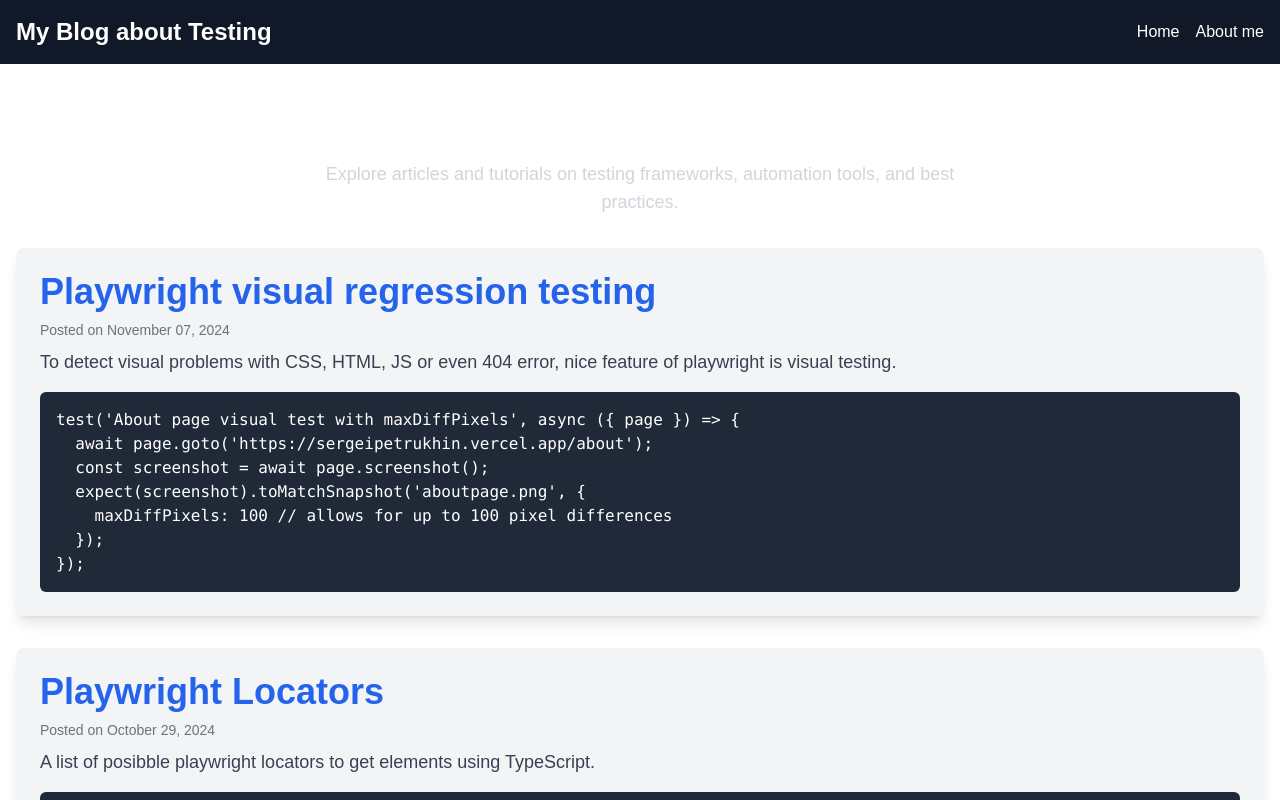
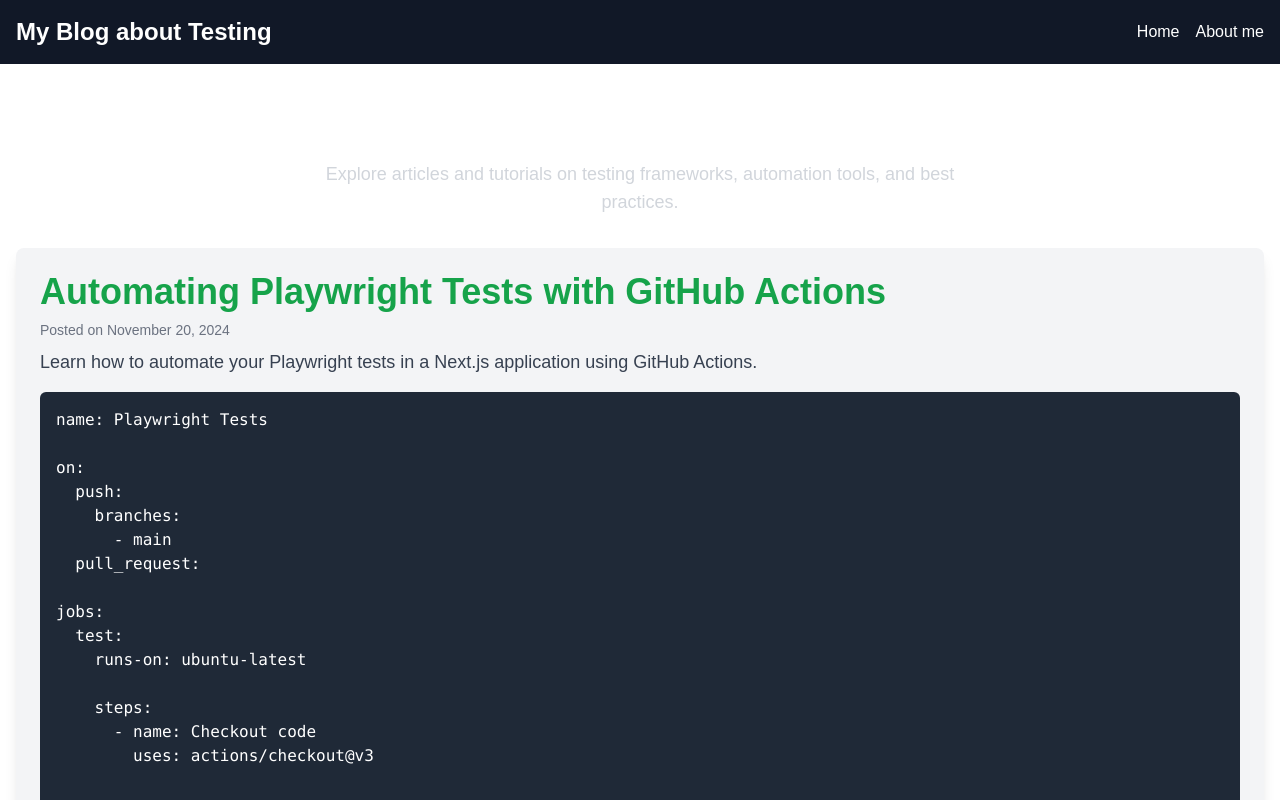
Before and after one commit to juvezz/sergeipetrukhin, a Next.js app: page / in a window 1280 px wide. Shown: the top 800 px of the page. Built offline with nearby package versions, Linux system fonts and the light colour scheme.

Commit message:
add new post to main page

```diff
--- a/src/app/page.tsx
+++ b/src/app/page.tsx
@@ -23,6 +23,36 @@
             Explore articles and tutorials on testing frameworks, automation tools, and best practices.
           </p>
         </div>
+        <Link href="/github-actions">
+          <section className="mb-8 cursor-pointer bg-gray-100 p-6 rounded-lg shadow-lg hover:bg-gray-200 transition">
+            <h2 className="text-4xl font-bold mb-2 text-green-600 hover:text-green-800 transition">
+              Automating Playwright Tests with GitHub Actions
+            </h2>
+            <p className="text-sm text-gray-500 mb-2">Posted on November 20, 2024</p>
+            <p className="text-lg text-gray-700 mb-4">
+              Learn how to automate your Playwright tests in a Next.js application using GitHub Actions.
+            </p>
+            <pre className="bg-gray-800 text-white p-4 rounded-md overflow-auto">
+              <code>{`name: Playwright Tests
+
+on:
+  push:
+    branches:
+      - main
+  pull_request:
+
+jobs:
+  test:
+    runs-on: ubuntu-latest
+
+    steps:
+      - name: Checkout code
+        uses: actions/checkout@v3
+
+     ...`} </code>
+            </pre>
+          </section>
+        </Link>
         <Link href="/playwright-visual-regression">
           <section className="mb-8 cursor-pointer bg-gray-100 p-6 rounded-lg shadow-lg hover:bg-gray-200 transition">
             {/* Enhanced heading */}
```
